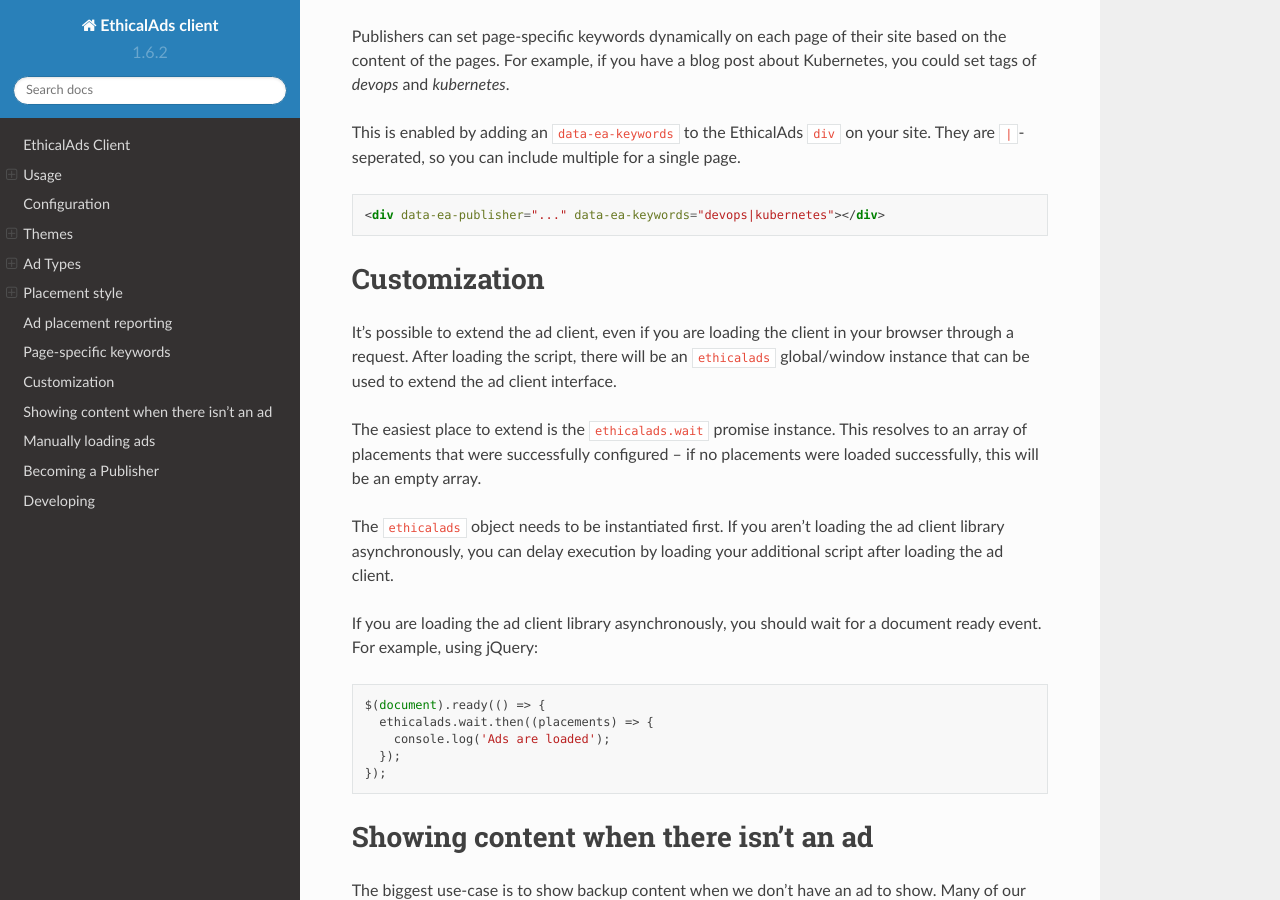
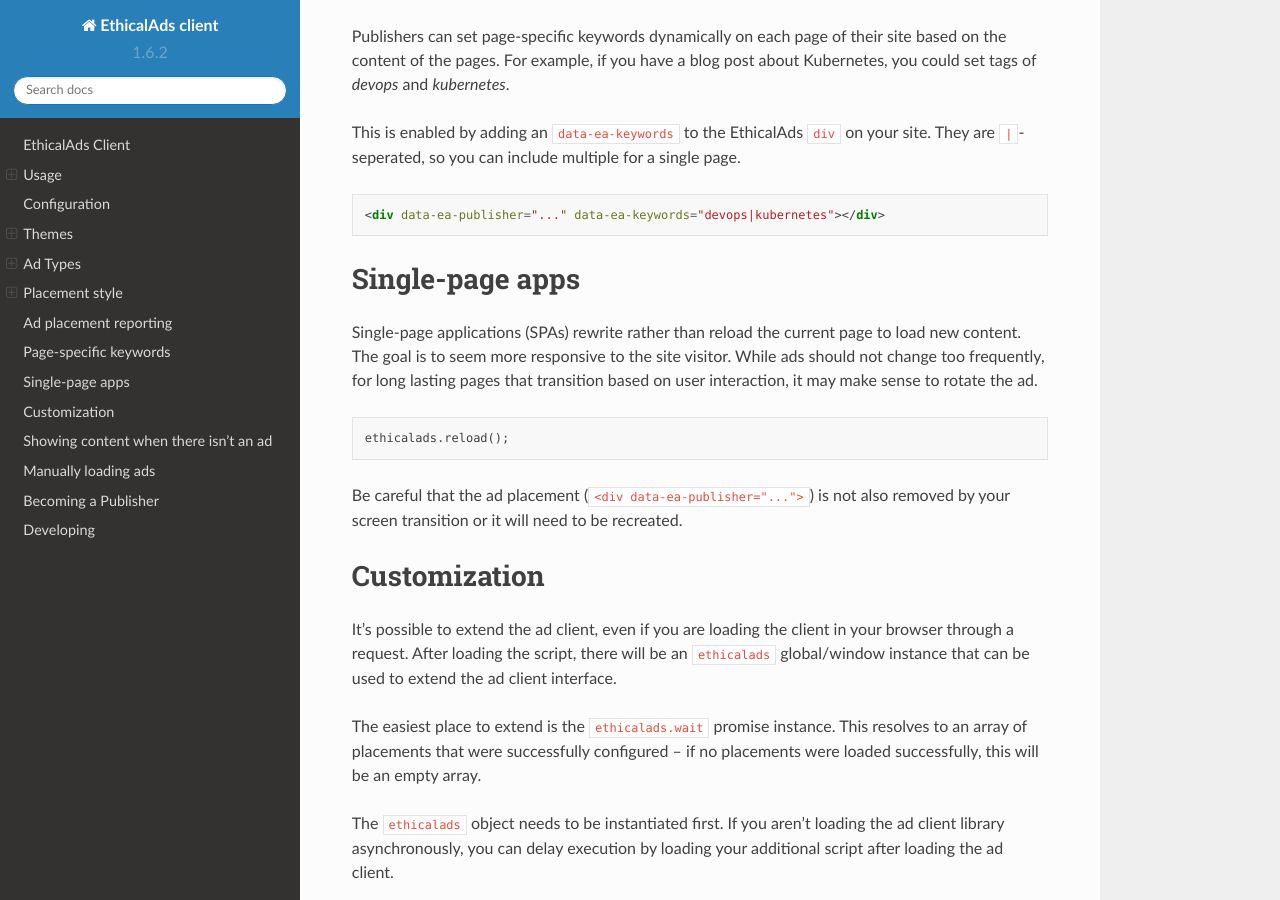
Before and after one commit to readthedocs/ethical-ad-client, a Sphinx documentation site: the page built from docs/index.rst, in a window 1280 px wide and 900 px high, scrolled down 7920 px. Built offline with Sphinx 7.4.7 and the Read the Docs theme 2.0.0, drawn with Linux system fonts in a browser that asks for light colours; comment, search, counter and statistics services are not loaded.

Commit message:
Improved SPA support in the ad client
Add a reload method and docs specifically for SPAs.

```diff
--- a/docs/index.rst
+++ b/docs/index.rst
@@ -373,6 +373,24 @@
 
     <div data-ea-publisher="..." data-ea-keywords="devops|kubernetes"></div>
 
+
+Single-page apps
+----------------
+
+Single-page applications (SPAs) rewrite rather than reload the current page
+to load new content. The goal is to seem more responsive to the site visitor.
+While ads should not change too frequently, for long lasting pages
+that transition based on user interaction, it may make sense to rotate the ad.
+
+.. code:: javascript
+
+    ethicalads.reload();
+
+
+Be careful that the ad placement (``<div data-ea-publisher="...">``)
+is not also removed by your screen transition or it will need to be recreated.
+
+
 Customization
 -------------
 
```
Also changed, not shown: index.js (+20 -0 lines), 2 other files.
